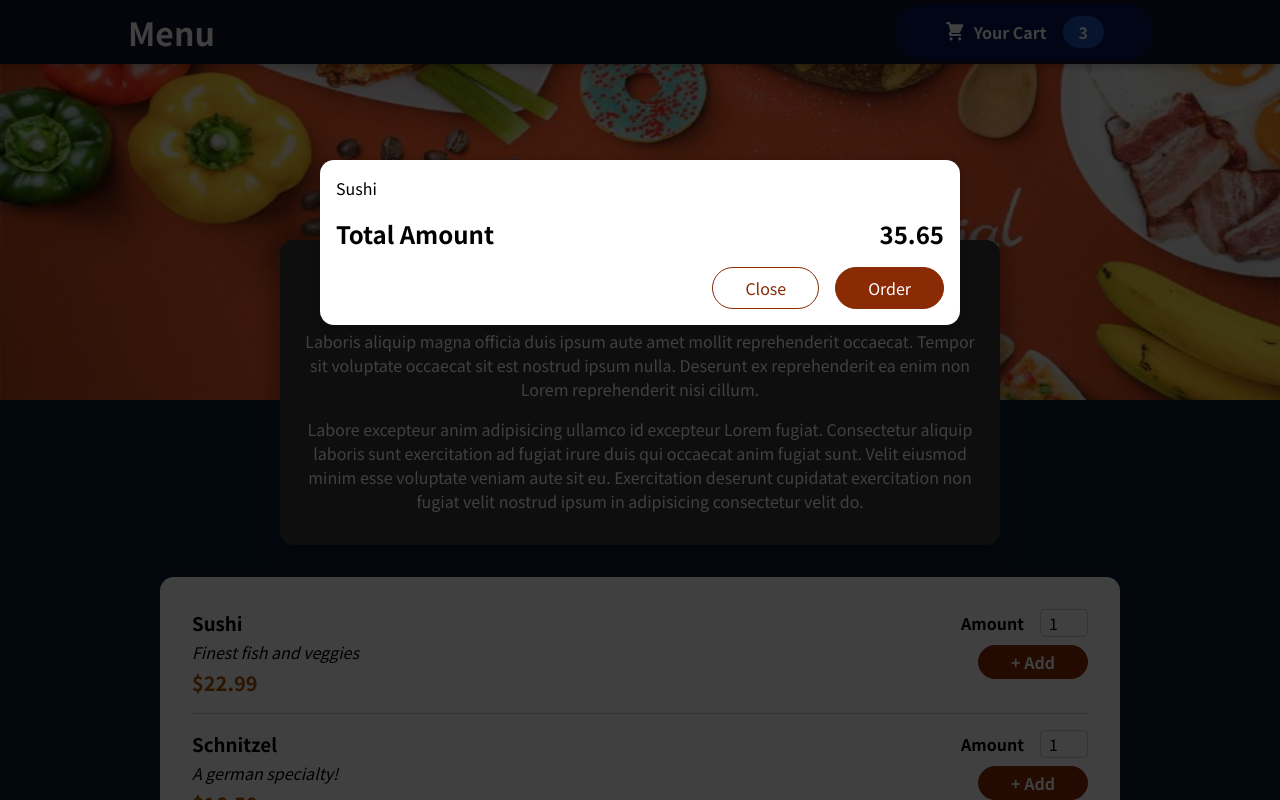
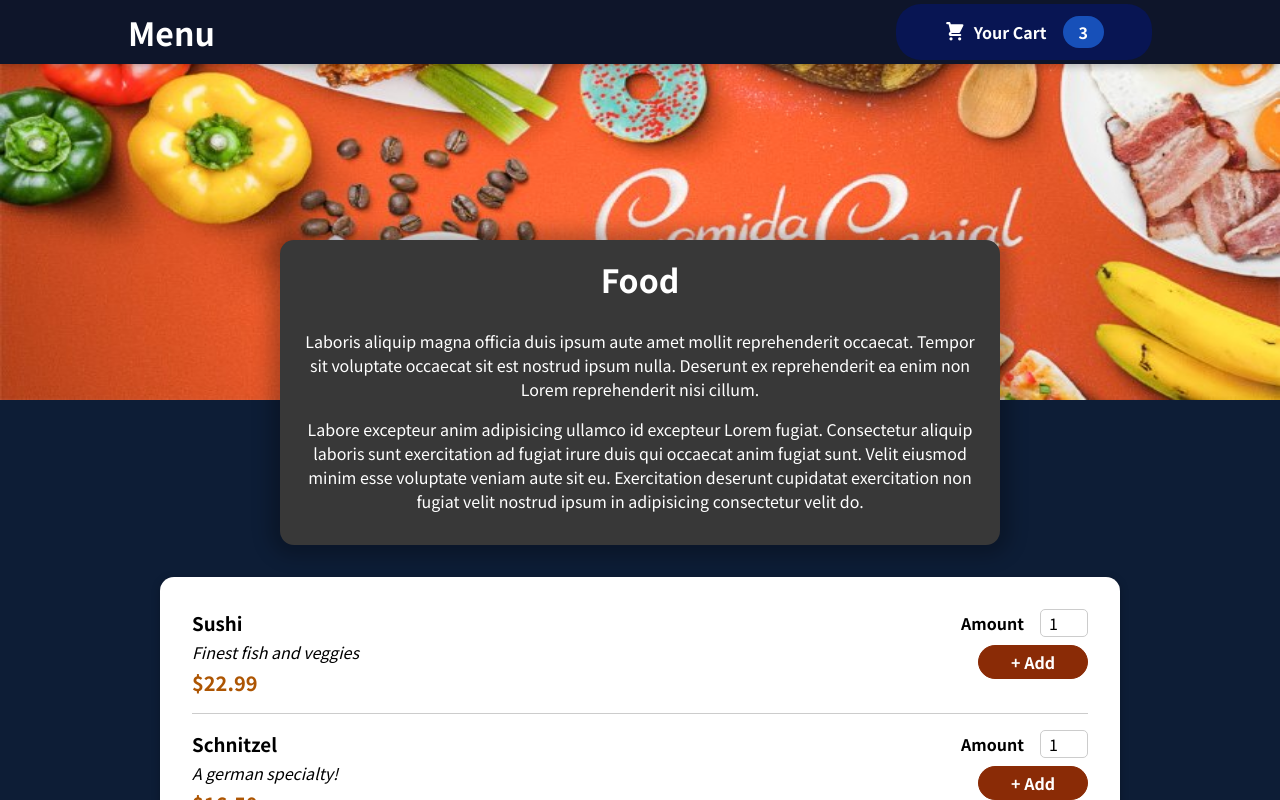
Before and after one commit to stevenotalvaro/food-app, a React (Create React App) app: page / in a window 1280 px wide. Shown: the top 800 px of the page. Built offline with nearby package versions, Linux system fonts and the light colour scheme.

Commit message:
Close and Open modal implemented

```diff
--- a/src/App.js
+++ b/src/App.js
@@ -1,12 +1,24 @@
+import { useState } from "react";
 import { Cart } from "./components/Cart/Cart";
 import { Header } from "./components/Layout/Header";
 import { Meals } from "./components/Meals/Meals";
 
 function App() {
+
+  const [cartIsShown, setCartIsShown] = useState(false)
+
+  const handlerCartShow = () =>{
+    setCartIsShown(true)
+  }
+
+  const handlerCartHide = () =>{
+    setCartIsShown(false)
+  }
+
   return (
     <>
-        <Cart />
-        <Header />
+        {cartIsShown && <Cart handlerCartHide={handlerCartHide} />}
+        <Header handlerCartShow={handlerCartShow} />
         <main>
           <Meals />
         </main>
--- a/src/components/Cart/Cart.js
+++ b/src/components/Cart/Cart.js
@@ -1,11 +1,11 @@
 import React from 'react'
 import { Modal } from '../UI/Modal'
 import classes from './Cart.module.css'
-export const Cart = () => {
+export const Cart = ({handlerCartHide}) => {
     const cartItems = [{id: 'c1', name: 'Sushi', amount: 2, price: 12.99}]
 
     return (
-        <Modal>
+        <Modal handlerCartHide={handlerCartHide}>
             <ul className={classes['cart-items']}>
                 {cartItems.map(item => <li>{item.name}</li>)}
             </ul>
@@ -14,7 +14,7 @@ export const Cart = () => {
                 <span>35.65</span>
             </div>
             <div className={classes.actions}>
-                <button className={classes['button--alt']}>Close</button>
+                <button onClick={handlerCartHide} className={classes['button--alt']}>Close</button>
                 <button className={classes.button}>Order</button>
             </div>
         </Modal>
--- a/src/components/Layout/ButtonHeader.js
+++ b/src/components/Layout/ButtonHeader.js
@@ -2,9 +2,9 @@ import React from 'react'
 
 import classes from './ButtonHeader.module.css'
 
-export const ButtonHeader = () => {
+export const ButtonHeader = ({handlerCartShow}) => {
     return (
-        <button className={classes.button}>
+        <button onClick={handlerCartShow} className={classes.button}>
             <span className={classes.icon}>
                 <svg
                 xmlns='http://www.w3.org/2000/svg'
--- a/src/components/Layout/Header.js
+++ b/src/components/Layout/Header.js
@@ -3,12 +3,12 @@ import React from 'react'
 import foodImage from '../../assets/food.jpg'
 import { ButtonHeader } from './ButtonHeader'
 import classes from './Header.module.css'
-export const Header = () => {
+export const Header = ({handlerCartShow}) => {
     return (
         <>
             <header className={classes.header}>
                 <h1>Menu</h1>
-                <ButtonHeader />
+                <ButtonHeader handlerCartShow={handlerCartShow} />
             </header>
             <div className={classes['main-image']}>
                 <img src={foodImage} alt="food" />
--- a/src/components/UI/Backdrop.js
+++ b/src/components/UI/Backdrop.js
@@ -1,9 +1,9 @@
 import React from 'react'
 import classes from './Modal.module.css'
 
-export const Backdrop = () => {
+export const Backdrop = ({handlerCartHide}) => {
     return (
-        <div className={classes.backdrop}>
+        <div onClick={handlerCartHide} className={classes.backdrop}>
 
         </div>
     )
--- a/src/components/UI/Modal.js
+++ b/src/components/UI/Modal.js
@@ -2,15 +2,15 @@ import React from 'react'
 import ReactDOM from 'react-dom'
 
 import { Backdrop } from './Backdrop'
-import classes from './Modal.module.css'
+
 import { ModalOverlay } from './ModalOverlay'
 
 const portElement = document.getElementById('overlay')
 
-export const Modal = ({children}) => {
+export const Modal = ({children, handlerCartHide}) => {
     return (
         <>
-            {ReactDOM.createPortal(<Backdrop />, portElement)}
+            {ReactDOM.createPortal(<Backdrop handlerCartHide={handlerCartHide} />, portElement)}
             {ReactDOM.createPortal(<ModalOverlay>{children}</ModalOverlay>, portElement)}
         </>
     )
```
Also changed, not shown: 1 other file (tests, documents, lock files or other folders).
